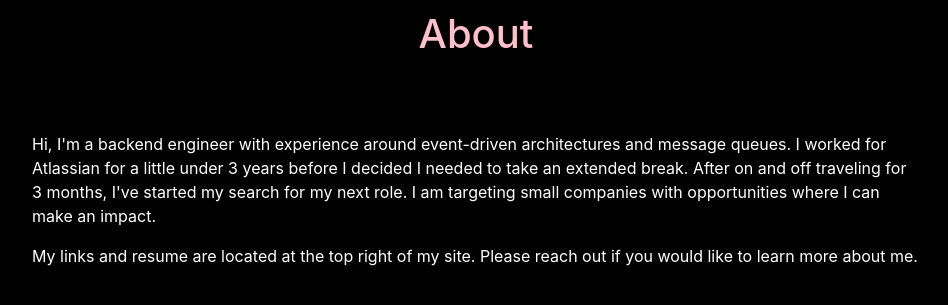
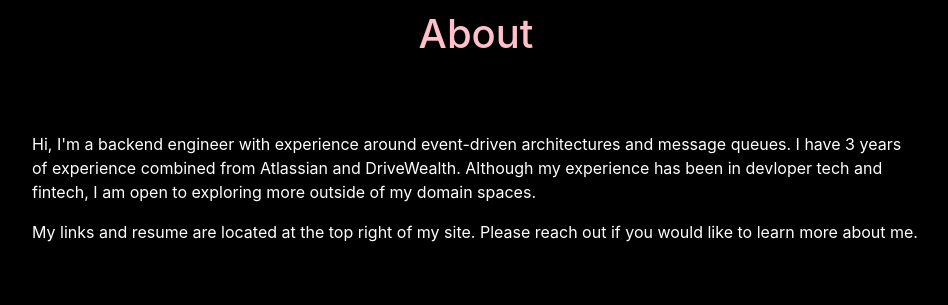
Before and after one commit to violet-badger/web, a Flask app: page /about in a window 1280 px wide. Shown: the part 66-371 px from the top of the page, without its empty margins (164-1112 px from the left). Run offline with Flask 2, Linux system fonts and the light colour scheme; some libraries are stand-ins or nearby versions.

Commit message:
Update about.html

```diff
--- a/templates/about.html
+++ b/templates/about.html
@@ -5,9 +5,8 @@
     <div class="page-text-wrapper">
         <p class="page-text">
             Hi, I'm a backend engineer with experience around event-driven architectures and message queues.
-            I worked for Atlassian for a little under 3 years before I decided I needed to take an extended break.
-            After on and off traveling for 3 months, I've started my search for my next role. I am targeting small
-            companies with opportunities where I can make an impact.
+            I have 3 years of experience combined from Atlassian and DriveWealth. Although my experience has been
+            in devloper tech and fintech, I am open to exploring more outside of my domain spaces.
         </p>
         <p class="page-text">
             My links and resume are located at the top right of my site. Please reach out if you would like to learn more about me.
```
